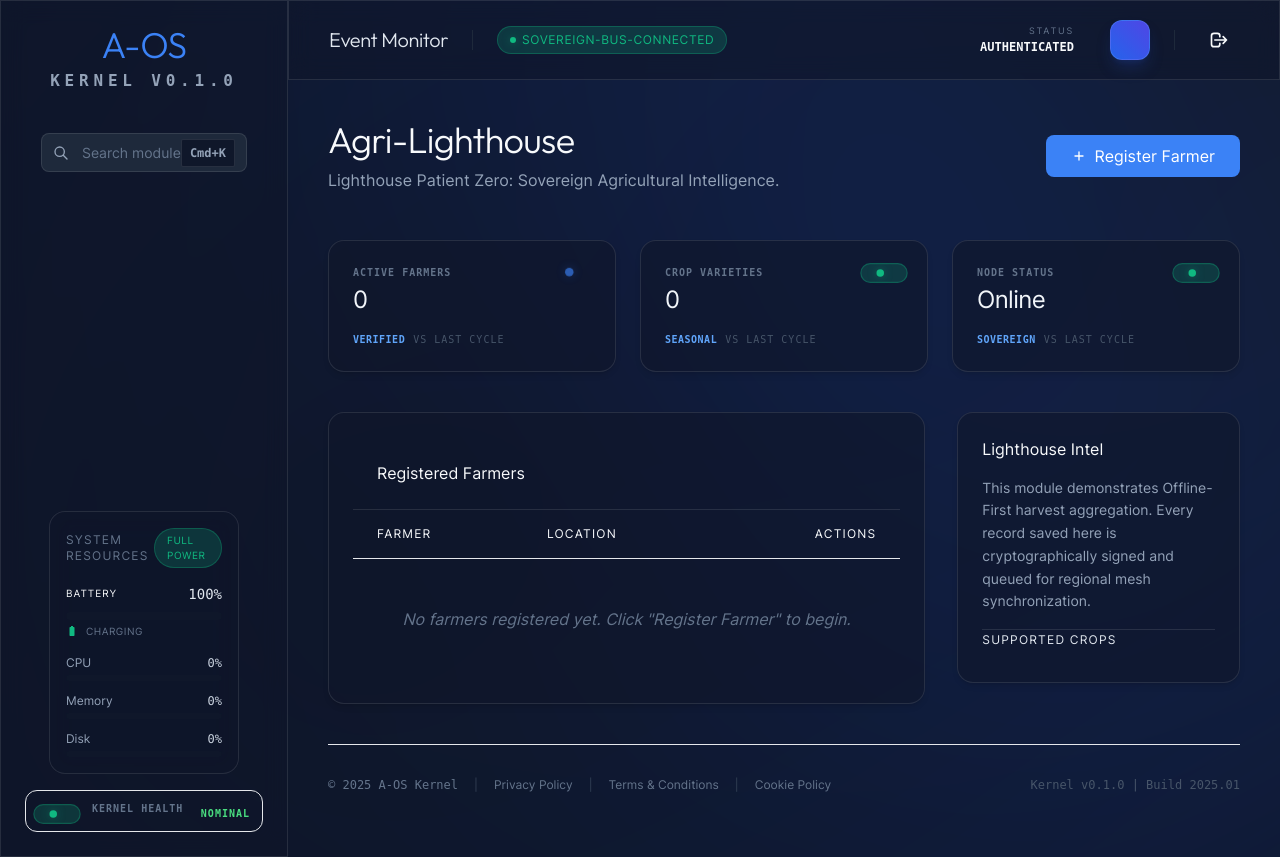
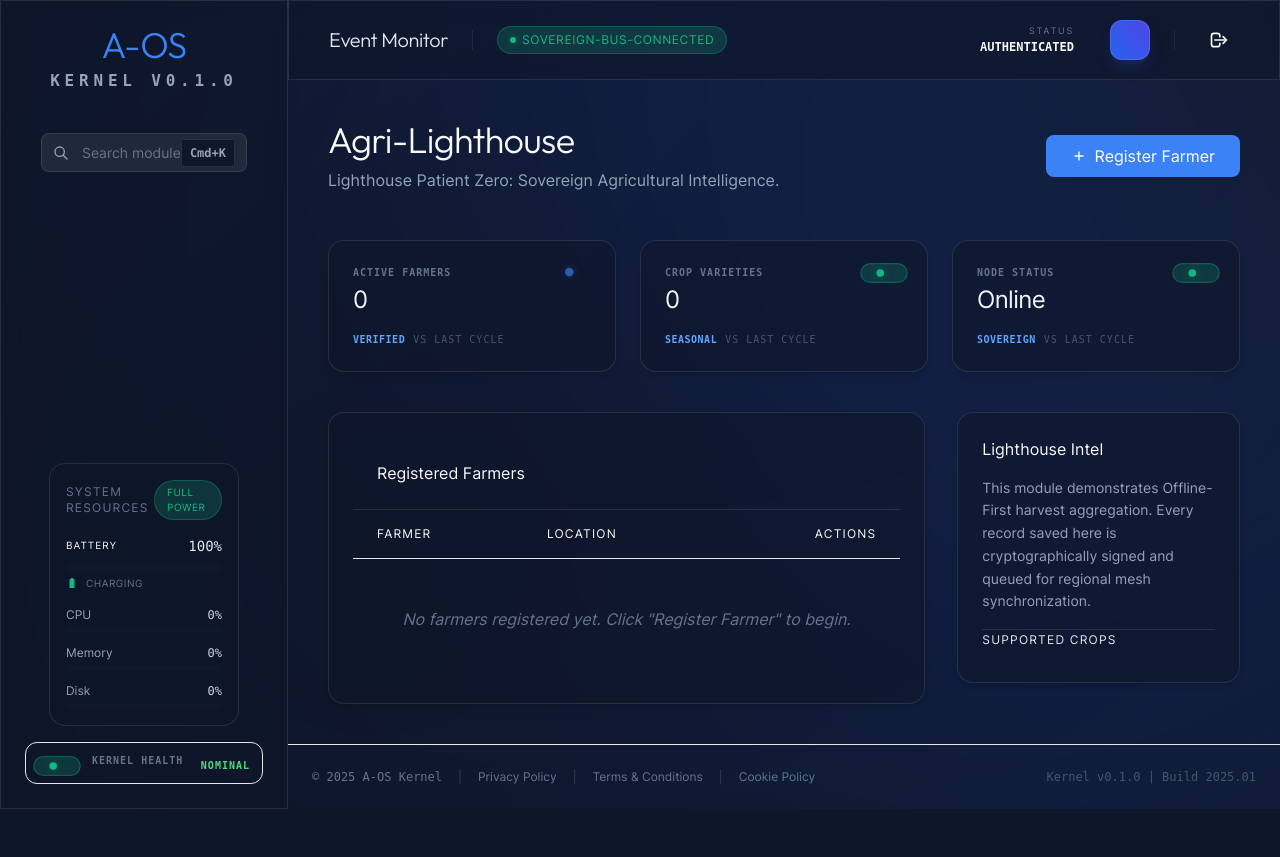
Before and after one commit to peteroluoch/africa-offline-os, a FastAPI app: template aos/api/templates/agri.html in a window 1280 px wide. After the commit the page ends 809 px from the top, so only its background shows below. Run offline with FastAPI, Linux system fonts and the light colour scheme; the template is opened without the code that fills it, so the values that code supplies are empty; some web fonts are replaced.

Commit message:
fix: Make footer stick to bottom of viewport
- Moved footer outside scrollable content div
- Footer now always stays at bottom regardless of content size
- FAANG standard: flexbox sticky footer pattern
- Used design tokens (aos-p-6, aos-bg-surface-base)

Fixes footer floating in middle when content is short.

```diff
--- a/aos/api/templates/dashboard.html
+++ b/aos/api/templates/dashboard.html
@@ -322,7 +322,7 @@
             </div>
         </header>
 
-        <div class="flex-1 overflow-y-auto p-10 space-y-10">
+        <div class="flex-1 min-h-0 overflow-y-auto p-10 space-y-10">
             {% block content %}
             <!-- Metrics Row -->
             <div class="grid grid-cols-1 md:grid-cols-4 gap-8">
@@ -360,9 +360,10 @@
             <!-- Live Kernel Log (Collapsible) -->
             {{ live_kernel_log() }}
             {% endblock %}
+        </div>
 
-            <!-- Footer -->
-            <footer class="mt-auto pt-8 pb-6 border-t border-slate-800/30">
+        <!-- Footer - Outside scrollable content -->
+        <footer class="border-t border-slate-800/30 aos-p-6 aos-bg-surface-base">
             <div class="flex items-center justify-between text-xs text-slate-500">
                 <div class="flex items-center space-x-4">
                     <span class="aos-text-mono">© 2025 A-OS Kernel</span>
@@ -379,7 +380,6 @@
                 </div>
             </div>
         </footer>
-        </div>
     </main>
 
     <!-- Global Premium Confirmation Modal -->
```
Lines whose indentation alone changed are shown as unchanged.
